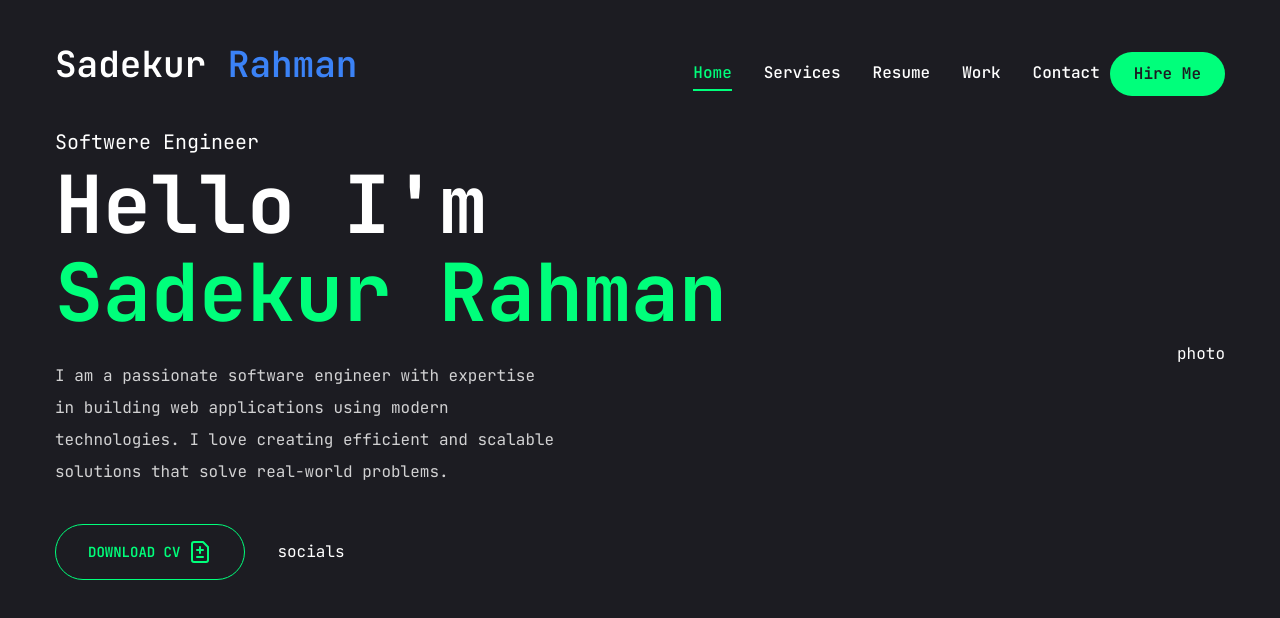
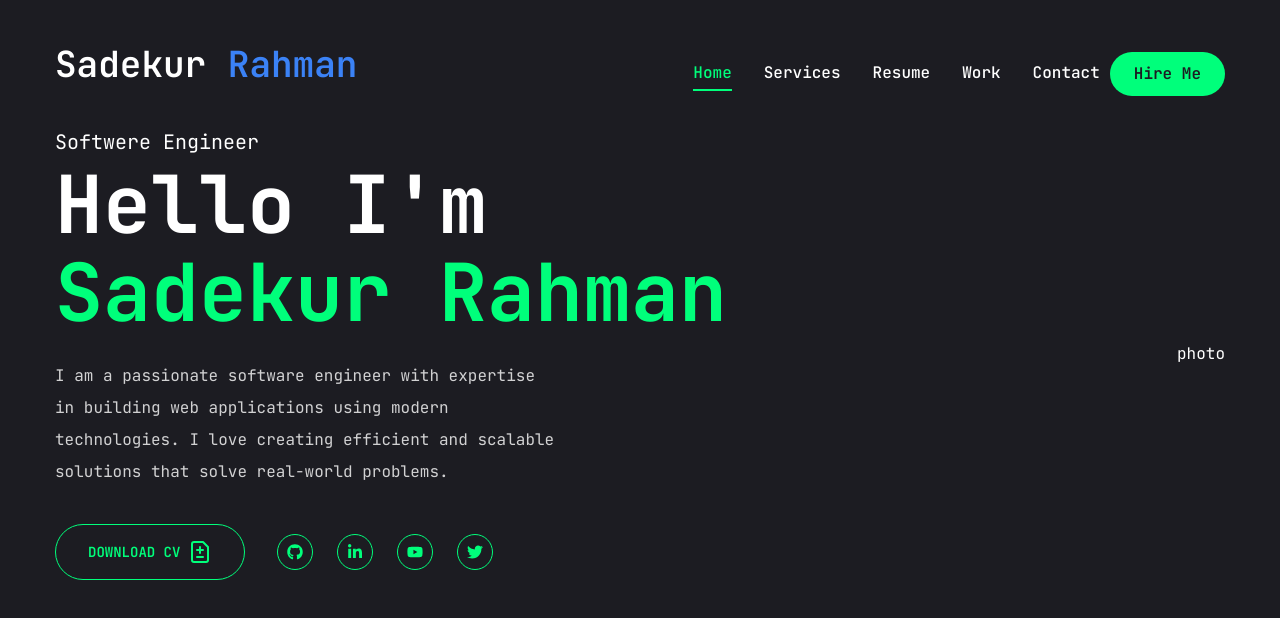
Before and after one commit to sadekur/pfs-2, a Next.js app: page / in a window 1280 px wide. Shown: the top 618 px of the page. Built offline with nearby package versions, Linux system fonts and the light colour scheme.

Commit message:
update: home hero section

```diff
--- a/app/page.jsx
+++ b/app/page.jsx
@@ -1,6 +1,7 @@
 import React from "react";
 import { Button } from "@/components/ui/button";
 import { FileDiffIcon } from "lucide-react";
+import Social from "@/components/Social";
 
 const Home = () => {
   return (
@@ -22,12 +23,17 @@ const Home = () => {
               <Button
                 variant="outline"
                 size="lg"
-                className="uppercase flex items-center gap-2"
+                className="uppercase flex items-center gap-2 hover:bg-accent hover:text-primary transition-all duration-300"
               >
                 <span>Download CV</span> <FileDiffIcon className="text-lg" />
               </Button>
               <div className="mb-8 xl:mb-0">
-                <div>socials</div>
+                <Social
+                  containerStyles={"flex gap-6"}
+                  iconStyles={
+                    "w-9 h-9 border border-accent rounded-full flex items-center justify-center text-accent text-base hover:bg-accent hover:text-primary hover:transition-all duration-300"
+                  }
+                />
               </div>
             </div>
           </div>
--- /dev/null
+++ b/components/Social.jsx
@@ -0,0 +1,33 @@
+import React from 'react'
+import Link from 'next/link';
+import { FaGithub, FaLinkedinIn, FaYoutube, FaTwitter } from 'react-icons/fa';
+
+
+const socials = [
+    {icon: <FaGithub />, path: ""},
+    {icon: <FaLinkedinIn />, path: ""},
+    {icon: <FaYoutube />, path: ""},
+    {icon: <FaTwitter />, path: ""},
+];
+
+const Social = ({containerStyles, iconStyles}) => {
+
+  return (
+    <div className={containerStyles}>
+      {socials.map((social, index) => (
+        <Link
+          key={index}
+          href={social.path}
+          target="_blank"
+          rel="noopener noreferrer"
+        >
+          <div className={iconStyles}>
+            {social.icon}
+          </div>
+        </Link>
+      ))}
+    </div>
+  )
+}
+
+export default Social
```
